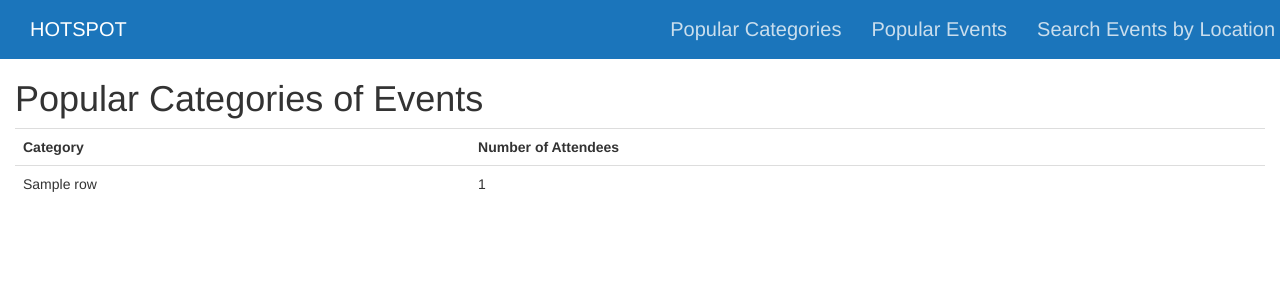
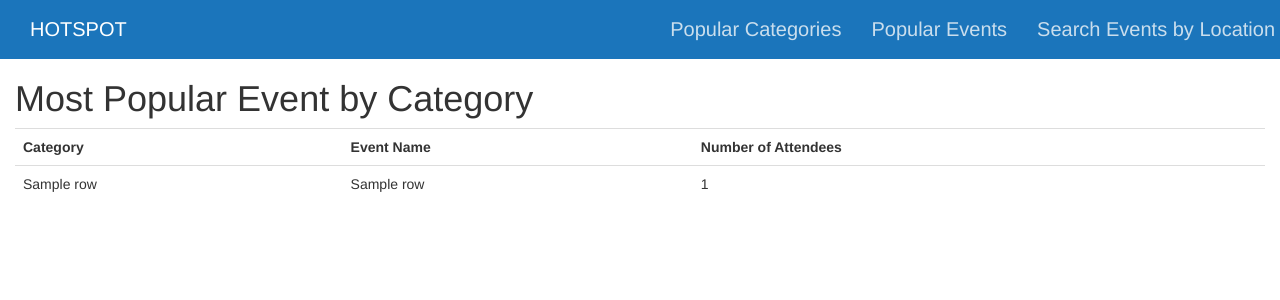
Before and after one commit to omidzargham/HotSpot, a Flask app: template templates/category.html in a window 1280 px wide. Shown: the top 300 px of the page. Run offline with Flask 2, Linux system fonts and the light colour scheme; the template is opened without the code that fills it: most values are stand-ins (such as "Sample title", 1, 10 or a date in 2020); some libraries are stand-ins or nearby versions.

Commit message:
Added event name to popular event by category page

```diff
--- a/app.py
+++ b/app.py
@@ -32,8 +32,9 @@ def get_events_by_category():
 
 	con = lite.connect("hotspot.db")
 	cur = con.cursor()
-	cur.execute("select max(ct), eid, cid, Category.Name from Category, (select att.ct as ct, Event.Event_id as eid, Event.Cat_id as cid from Event, (select count(*) as ct, Event_id from Attendance group by Event_id) as att where Event.Event_id = att.Event_id) as a where a.cid = Category.Cat_id group by a.cid order by Category.Name")
+	cur.execute("select max(ct), eid, cid, Category.Name, Event.Event_name from Event, Category, (select att.ct as ct, Event.Event_id as eid, Event.Cat_id as cid from Event, (select count(*) as ct, Event_id from Attendance group by Event_id) as att where Event.Event_id = att.Event_id) as a where a.cid = Category.Cat_id and Event.Cat_id = a.cid group by a.cid order by Category.Name")
 	rows = cur.fetchall()
+	print(rows)
 	return render_template("category.html", **locals())
 
 @app.route("/pop-loc", methods=["GET", "POST"])
--- a/templates/category.html
+++ b/templates/category.html
@@ -31,7 +31,7 @@
 
 			<div class="row">
 				<div class="col-md-12">
-					<h1>Popular Categories of Events</h1>
+					<h1>Most Popular Event by Category</h1>
 				</div>
 			</div>
 
@@ -40,12 +40,14 @@
 					<table class="table">
 						<tr>
 							<th>Category</th>
+                            <th>Event Name</th>
                             <th>Number of Attendees</th>
 						</tr>
 
 						{% for row in rows %}
 							<tr>
 								<td>{{ row[3] }}</td>
+                                <td>{{ row[4] }}</td>
                                 <td>{{ row[0] }}</td>
 							</tr>
 						{% endfor %}
```
